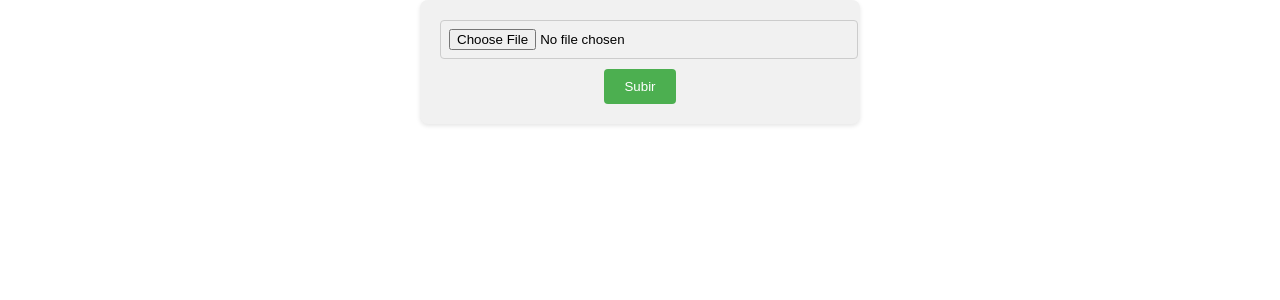
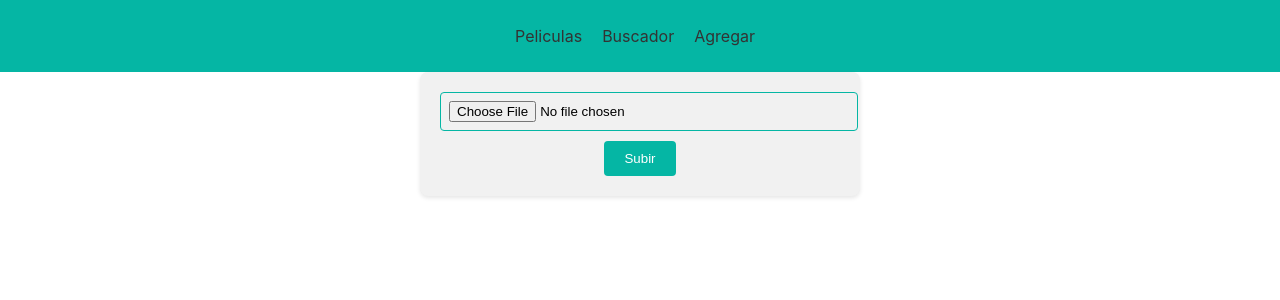
Before and after one commit to eudesmieres/peliculas, a React (Create React App) app in the folder Frond/: page /importarPeliculas in a window 1280 px wide. Shown: the top 300 px of the page. Built offline with nearby package versions, Linux system fonts and the light colour scheme.

Commit message:
Barra de navegacion

```diff
--- a/Frond/src/App.js
+++ b/Frond/src/App.js
@@ -3,10 +3,12 @@ import './App.css';
 import Form from './components/Form/Form';
 import Search from './components/Search/Search';
 import Pelicula from './components/Pelicula/Pelicula';
+import NavBar from './components/NavBar/NavBar';
 
 function App() {
   return (
     <div className="App">
+      <NavBar />
       <Routes>
         <Route path="/importarPeliculas" element={<Form />} />
         <Route exact path="/searchByName" element={<Search />} />
--- a/Frond/src/components/Form/Form.module.css
+++ b/Frond/src/components/Form/Form.module.css
@@ -1,4 +1,3 @@
-/* Form.module.css */
 .container {
     max-width: 400px;
     margin: 0 auto;
@@ -11,14 +10,14 @@
 .input {
     margin-bottom: 10px;
     padding: 8px;
-    border: 1px solid #ccc;
+    border: 1px solid #05b6a4;
     border-radius: 4px;
     width: 100%;
 }
 
 .button {
     padding: 10px 20px;
-    background-color: #4caf50;
+    background-color: #05b6a4;
     color: #fff;
     border: none;
     border-radius: 4px;
@@ -26,7 +25,7 @@
 }
 
 .button:hover {
-    background-color: #45a049;
+    background-color: #05b6a4;
 }
 
 .list {
--- /dev/null
+++ b/Frond/src/components/NavBar/NavBar.jsx
@@ -0,0 +1,23 @@
+import { Link } from 'react-router-dom';
+import styles from './NavBar.module.css';
+
+
+const NavBar = () => {
+  return (
+    <nav className={styles.NavBar}>
+  <ul className={styles.NavList}>
+    <li className={styles.NavItem}>
+      <Link to="/">Peliculas</Link>
+    </li>
+    <li className={styles.NavItem}>
+      <Link to="/searchByName">Buscador</Link>
+    </li>
+    <li className={styles.NavItem}>
+      <Link to="/importarPeliculas">Agregar</Link>
+    </li>
+  </ul>
+</nav>
+  );
+};
+
+export default NavBar;
--- /dev/null
+++ b/Frond/src/components/NavBar/NavBar.module.css
@@ -0,0 +1,26 @@
+.NavBar {
+    background-color: #05b6a4;
+    padding: 10px;
+}
+
+.NavList {
+    list-style: none;
+    display: flex;
+    justify-content: center;
+    padding: 0;
+}
+
+.NavItem {
+    margin-right: 10px;
+}
+
+.NavItem a {
+    text-decoration: none;
+    color: #333;
+    padding: 5px;
+}
+
+.NavItem a:hover {
+    color: #000;
+    font-weight: bold;
+}
--- a/Frond/src/components/Pelicula/Pelicula.module.css
+++ b/Frond/src/components/Pelicula/Pelicula.module.css
@@ -8,7 +8,7 @@
 
 .button {
     padding: 8px 16px;
-    background-color: #4caf50;
+    background-color: #05b6a4;
     color: #fff;
     border: none;
     cursor: pointer;
--- a/Frond/src/components/Search/Search.module.css
+++ b/Frond/src/components/Search/Search.module.css
@@ -23,7 +23,7 @@ h2 {
 
 .search button {
     padding: 8px 16px;
-    background-color: #007bff;
+    background-color: #05b6a4;
     color: #fff;
     border: none;
     border-radius: 4px;
@@ -32,7 +32,7 @@ h2 {
 }
 
 .search button:hover {
-    background-color: #0056b3;
+    background-color: #05b6a4;
 }
 
 .movieList {
@@ -55,19 +55,19 @@ h2 {
 .pagination button {
     padding: 8px 12px;
     background-color: #fff;
-    color: #007bff;
-    border: 1px solid #007bff;
+    color: #05b6a4;
+    border: 1px solid #05b6a4;
     border-radius: 4px;
     cursor: pointer;
     transition: background-color 0.3s ease;
 }
 
 .pagination button:hover {
-    background-color: #007bff;
+    background-color: #05b6a4;
     color: #fff;
 }
 
 .pagination .activePage {
-    background-color: #007bff;
+    background-color: #05b6a4;
     color: #fff;
 }
```
